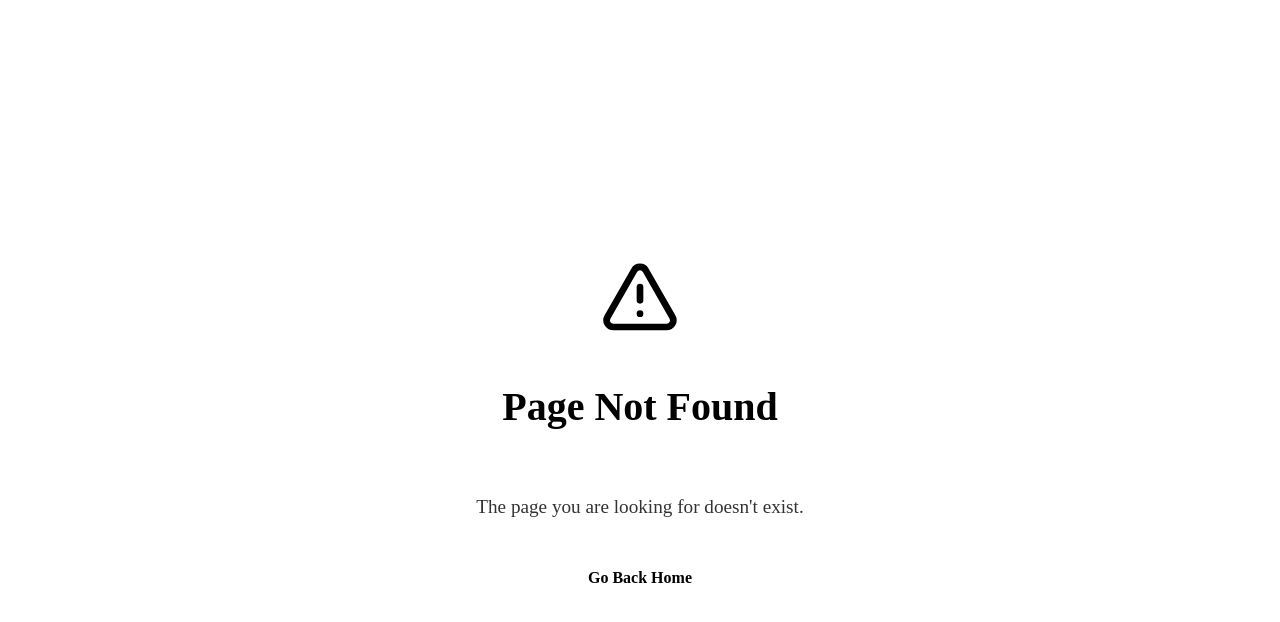
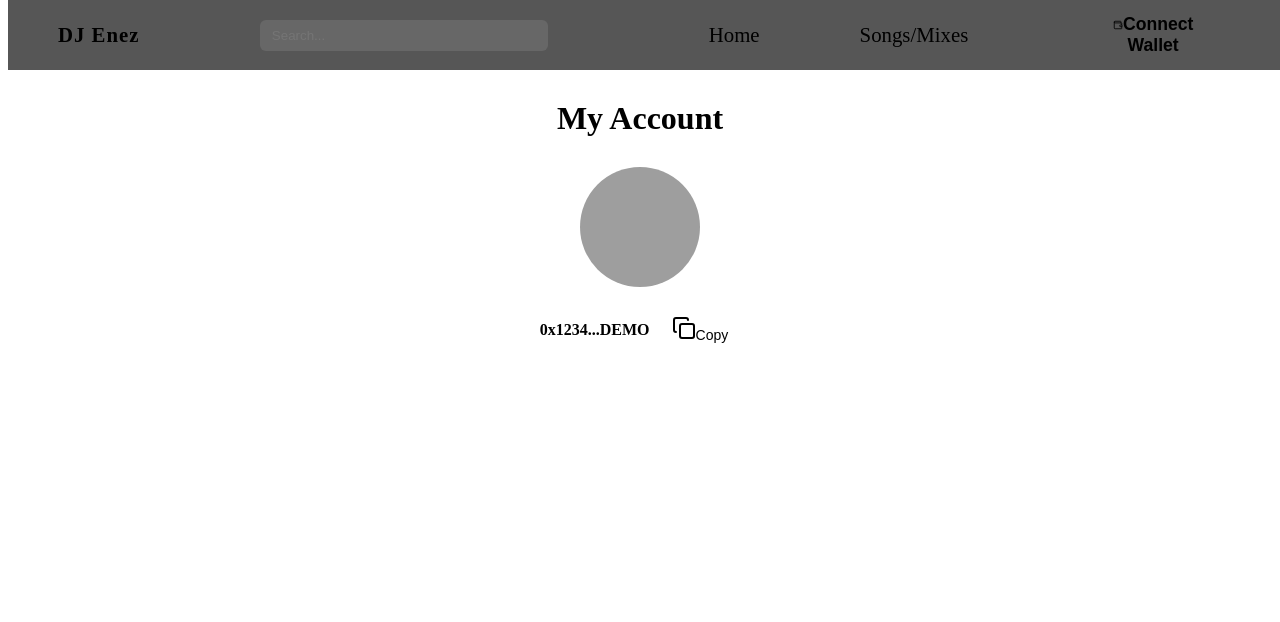
Before and after one commit to Pityesz1332/music-website, a React (Vite) app: page /myaccount in a window 1280 px wide. Before the commit this address had no page. Shown: the top 622 px of the page. Built offline with nearby package versions, Linux system fonts and the light colour scheme; grey boxes are pictures that could not be loaded; the HTML template or start-up script is replaced by a standard one.

Commit message:
Track saving, Connected pages added

```diff
--- a/src/App.jsx
+++ b/src/App.jsx
@@ -8,6 +8,8 @@ import AdminLayout from "./layouts/AdminLayout"
 import Home from "./pages/Home"
 import Songs from "./pages/Songs"
 import SongPage from "./pages/SongPage"
+import Saved from "./pages/Saved"
+import MyAccount from "./pages/MyAccount"
 import AdminDashboard from "./pages/admin/AdminDashboard"
 import ManageSongs from "./pages/admin/ManageSongs"
 import ManageUsers from "./pages/admin/ManageUsers"
@@ -36,6 +38,8 @@ function App() {
                 <Route path="/" element={<Home />} />
                 <Route path="/songs" element={<Songs />} />
                 <Route path="/songs/:id" element={<SongPage />} />
+                <Route path="/saved" element={<Saved />} />
+                <Route path="/myaccount" element={<MyAccount />} />
               </Route>
 
               {/* Admin */}
--- a/src/components/Playbar.jsx
+++ b/src/components/Playbar.jsx
@@ -1,6 +1,7 @@
 import React, { useState, useEffect, useRef } from "react";
 import { useLocation } from "react-router-dom";
 import { Play, Pause, TimerReset, Repeat, FileMusic } from "lucide-react";
+import { useMusic } from "../context/MusicContext";
 import "../styles/Playbar.css";
 
 function Playbar({ song, isPlaying, onPlayPause, onNext, onPrev }) {
@@ -13,6 +14,8 @@ function Playbar({ song, isPlaying, onPlayPause, onNext, onPrev }) {
     const [isSeeking, setIsSeeking] = useState(false);
     const [isLoading, setIsLoading] = useState(false);
     const [isLooping, setIsLooping] = useState(false);
+    const { savedSongs, saveSong, removeSavedSong } = useMusic();
+    const isSaved = savedSongs.some(s => s.id === song.id);
     const audioRef = useRef(null);
 
     useEffect(() => {
@@ -235,7 +238,15 @@ function Playbar({ song, isPlaying, onPlayPause, onNext, onPrev }) {
                 <button className={`loop-btn ${isLooping ? "active" : ""}`} onClick={() => setIsLooping(!isLooping)}>
                     <Repeat size={20} />
                 </button>
-                <button className="playbar-save-btn">
+                <button
+                    className={`playbar-save-btn ${isSaved ? "saved" : ""}`}
+                    onClick={() => {
+                        if (isSaved) {
+                            removeSavedSong(song.id);
+                        } else {
+                            saveSong(song);
+                        }
+                    }}>
                     <FileMusic size={18} />
                 </button>
             </div>
--- a/src/context/MusicContext.jsx
+++ b/src/context/MusicContext.jsx
@@ -6,6 +6,7 @@ function MusicProvider({ children }) {
     const [currentSong, setCurrentSong] = useState(null);
     const [isPlaying, setIsPlaying] = useState(false);
     const [playlist, setPlaylist] = useState([]);
+    const [savedSongs, setSavedSongs] = useState([]);
 
     function playSong(song) {
         setCurrentSong(prev => {
@@ -35,6 +36,19 @@ function MusicProvider({ children }) {
         setIsPlaying(true);
     }
 
+    function saveSong(song) {
+        setSavedSongs(prev => {
+            if (!prev.find(s => s.id === song.id)) {
+                return [...prev, song];
+            }
+            return prev;
+        });
+    }
+
+    function removeSavedSong(songId) {
+        setSavedSongs(prev => prev.filter(s => s.id !== songId));
+    }
+
     return (
         <MusicContext.Provider value={{
             currentSong,
@@ -44,7 +58,10 @@ function MusicProvider({ children }) {
             togglePlay,
             nextSong,
             prevSong,
-            setPlaylist
+            setPlaylist,
+            savedSongs,
+            saveSong,
+            removeSavedSong
         }}>
             {children}
         </MusicContext.Provider>
--- /dev/null
+++ b/src/pages/MyAccount.jsx
@@ -0,0 +1,45 @@
+import { useState } from "react";
+import "../styles/MyAccount.css";
+import { Copy } from "lucide-react";
+
+function MyAccount() {
+    const [avatar, setAvatar] = useState(null);
+    const walletAddress = "0x123456789DEMO";
+    const shortWallet = walletAddress.slice(0, 6) + "..." + walletAddress.slice(-4);
+
+    function handleAvatarChange(e) {
+        const file = e.target.files[0];
+        if (file) {
+            const reader = new FileReader();
+            reader.onloadend = () => {
+                setAvatar(reader.result);
+            };
+            reader.readAsDataURL(file);
+        }
+    }
+
+    function copyWallet() {
+        navigator.clipboard.writeText(walletAddress);
+    }
+
+
+    return (
+        <div className="myaccount-container">
+            <h1>My Account</h1>
+
+            <div className="profile-block">
+                <div className="avatar-wrapper">
+                    <img src={avatar || "/default-avatar.png"} alt="Avatar" className="avatar" />
+                    <input type="file" accept="image/*" onChange={handleAvatarChange} className="avatar-input" />
+                </div>
+
+                <div className="wallet-block">
+                    <span className="wallet-address">{shortWallet}</span>
+                    <button onClick={copyWallet} className="copy-button"><Copy />Copy</button>
+                </div>
+            </div>
+        </div>
+    );
+}
+
+export default MyAccount;
--- /dev/null
+++ b/src/pages/Saved.jsx
@@ -0,0 +1,97 @@
+import React, { useState, useEffect } from "react";
+import { useNavigate, useLocation } from "react-router-dom";
+import { useMusic } from "../context/MusicContext";
+import "../styles/Songs.css";
+
+function Saved() {
+    const navigate = useNavigate();
+    const { playSong, setPlaylist, savedSongs } = useMusic();
+    const [songs, setSongs] = useState([]);
+    const [loading, setLoading] = useState(true);
+
+    useEffect(() => {
+        setSongs(savedSongs || []);
+        setLoading(false);
+    }, [savedSongs]);
+
+    const location = useLocation();
+    const queryParams = new URLSearchParams(location.search);
+    const searchQuery = queryParams.get("search")?.toLowerCase() || "";
+
+    const filteredSongs = songs.filter((song) => searchQuery === "" ? true : song.title.toLowerCase().includes(searchQuery));
+
+    const [currentPage, setCurrentPage] = useState(1);
+    const itemsPerPage = 15;
+    const totalPages = Math.ceil(filteredSongs.length / itemsPerPage);
+    const startIndex = (currentPage - 1) * itemsPerPage;
+    const currentSongs = filteredSongs.slice(startIndex, startIndex + itemsPerPage);
+
+    function handleSongClick(song) {
+        setPlaylist(filteredSongs);
+        playSong(song);
+        navigate(`/songs/${song.id}`, { state: { song, playlist: filteredSongs } });
+    }
+
+    if (loading) {
+        return (
+            <div className="songs-page">
+                <div className="songs-container loading-container">
+                    <div className="loading-spinner"></div>
+                    <p>Loading saved songs...</p>
+                </div>
+            </div>
+        );
+    }
+
+    if (!songs || songs.length === 0) {
+        return (
+            <div className="songs-page">
+                <div className="songs-container">
+                    <h2>You have no saved songs yet.</h2>
+                    <button className="reset-btn" onClick={() => navigate("/songs")}>
+                        Browse songs
+                    </button>
+                </div>
+            </div>
+        );
+    }
+
+    return (
+        <div className="songs-page">
+            <div className="songs-container">
+                <h1 className="page-title">Your Saved Songs</h1>
+
+                {filteredSongs.length === 0 && (
+                    <div className="no-results">
+                        <h2>No song found with "{searchQuery}"</h2>
+                        <button className="reset-btn" onClick={() => navigate("/saved")}>
+                            Reset search
+                        </button>
+                    </div>
+                )}
+
+                <div className="grid">
+                    {currentSongs.map((song) => (
+                        <div
+                            key={song.id}
+                            className="song-card"
+                            onClick={() => handleSongClick(song)}
+                        >
+                            <img src={song.cover} alt={song.title} />
+                            <h3>{song.title}</h3>
+                            <p>{song.genre}</p>
+                        </div>
+                    ))}
+                </div>
+
+                <div className="pagination">
+                    <button onClick={() => setCurrentPage((p) => Math.max(p - 1, 1))} disabled={currentPage === 1}>Prev</button>
+                    <span>Page {currentPage} / {totalPages}</span>
+                    <button onClick={() => setCurrentPage((p) => Math.min(p + 1, totalPages))} disabled={currentPage === totalPages}>Next</button>
+                </div>
+            </div>
+        </div>
+    );
+}
+
+export default Saved;
--- /dev/null
+++ b/src/styles/MyAccount.css
@@ -0,0 +1,60 @@
+.myaccount-container {
+    max-width: 500px;
+    margin: 100px auto;
+    text-align: center;
+}
+
+.profile-block {
+    margin-top: 30px;
+}
+
+.avatar-wrapper {
+    position: relative;
+    display: inline-block;
+}
+
+.avatar {
+    width: 120px;
+    height: 120px;
+    border-radius: 50%;
+    object-fit: cover;
+    border: 2px solid var(--primary);
+}
+
+.avatar-input {
+    position: absolute;
+    bottom: 0;
+    left: 0;
+    width: 120px;
+    height: 120px;
+    opacity: 0;
+    cursor: pointer;
+}
+
+.wallet-block {
+    margin-top: 20px;
+    display: flex;
+    justify-content: center;
+    align-items: center;
+    gap: 10px;
+}
+
+.wallet-address {
+    font-weight: bold;
+    font-size: 16px;
+}
+
+.copy-button {
+    padding: 5px 12px;
+    font-size: 14px;
+    cursor: pointer;
+    border: none;
+    background: var(--accent);
+    color: var(--main-text);
+    border-radius: 4px;
+    transition: background 0.2s;
+}
+
+.copy-button:hover {
+    background: var(--dark-accent);
+}
--- a/src/styles/Playbar.css
+++ b/src/styles/Playbar.css
@@ -191,6 +191,10 @@
     cursor: pointer;
     display: flex;
     align-items: center;
+}
+
+.playbar-save-btn.saved svg {
+    color: var(--accent);
 }
 
 @keyframes spin {
```
